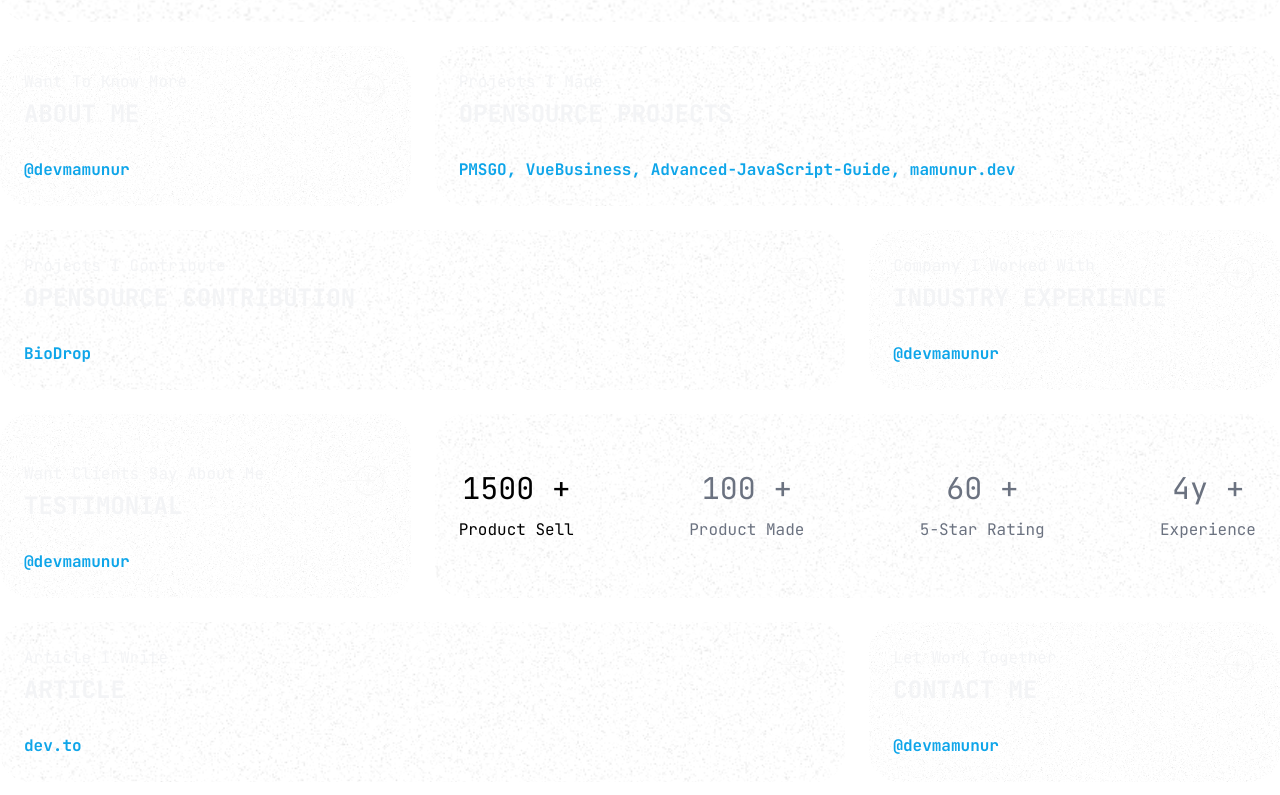
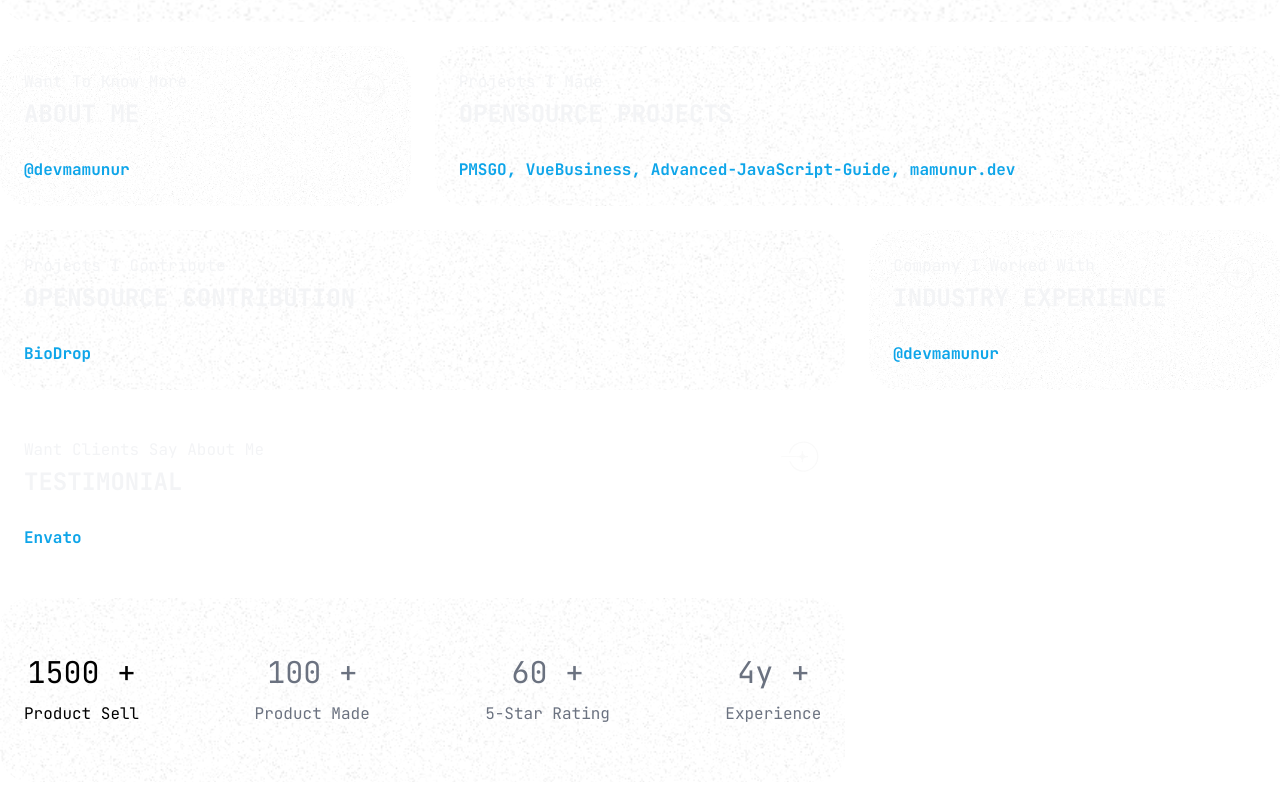
Before and after one commit to devmamunur/mamunur.dev, a Next.js app: page / in a window 1280 px wide. Shown: the part 430-1225 px from the top of the page. Built offline with nearby package versions, Linux system fonts and the light colour scheme.

Commit message:
update testimonial card

```diff
--- a/src/components/Testimonial/TestimonialCard.tsx
+++ b/src/components/Testimonial/TestimonialCard.tsx
@@ -5,17 +5,8 @@
 const TestimonialCard : React.FC = () => {
     return (
         <>
-            <div className="col-span-1 section-card-wrapper">
-                <div className="bg-gradient-overlay"></div>
-                <Image
-                    className="image-overlay"
-                    src='/bg1.png'
-                    width='100'
-                    height='100'
-                    priority
-                    alt='read more'
-                />
-                <div className="section-card text-bottom">
+            <div className="col-span-2 section-card-wrapper">
+                <div className="group section-card">
                     <div className="flex justify-between">
                         <div>
                             <h6 className="section-card-sub-title">Want Clients Say About Me</h6>
@@ -25,7 +16,7 @@
                             <Image src='/icon.svg' width='40' height='40' priority alt='read more'/>
                         </Link>
                     </div>
-                    <h6 className="text-1xl font-bold text-sky-500">@devmamunur</h6>
+                    <h6 className="text-1xl font-bold text-sky-500">Envato</h6>
                 </div>
             </div>
         </>
```
